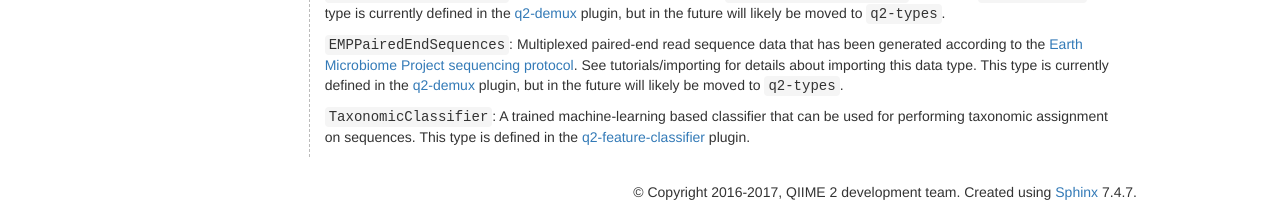
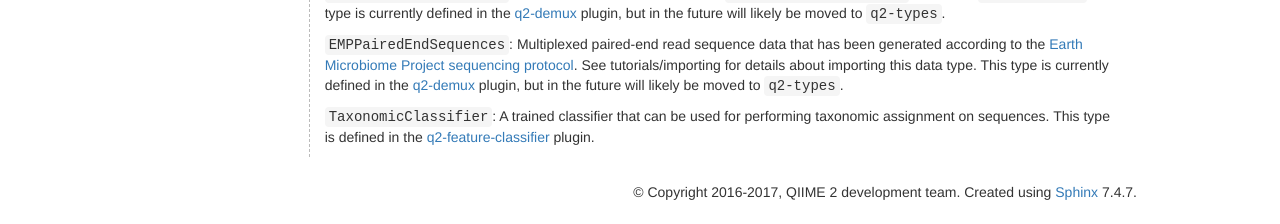
Before and after one commit to qiime2/docs, a Sphinx documentation site: the page built from source/semantic-types.rst, in a window 1280 px wide. Shown: the part 1401-1625 px from the top of the page. Built offline with Sphinx 7.4.7, drawn with Linux system fonts in a browser that asks for light colours; pages that are not in the unit, such as notebooks, are missing from menus; the version number could not be read and is left out.

```diff
--- a/source/semantic-types.rst
+++ b/source/semantic-types.rst
@@ -49,7 +49,7 @@ Unless otherwise noted the following semantic types are defined by, and importab
 
 ``EMPPairedEndSequences``: Multiplexed paired-end read sequence data that has been generated according to the `Earth Microbiome Project sequencing protocol <http://www.earthmicrobiome.org/protocols-and-standards/>`_. See :doc:`tutorials/importing` for details about importing this data type. This type is currently defined in the `q2-demux`_ plugin, but in the future will likely be moved to ``q2-types``.
 
-``TaxonomicClassifier``: A trained machine-learning based classifier that can be used for performing taxonomic assignment on sequences. This type is defined in the `q2-feature-classifier`_ plugin.
+``TaxonomicClassifier``: A trained classifier that can be used for performing taxonomic assignment on sequences. This type is defined in the `q2-feature-classifier`_ plugin.
 
 .. _q2-types: https://github.com/qiime2/q2-types
 
--- a/source/tutorials/feature-classifier.rst
+++ b/source/tutorials/feature-classifier.rst
@@ -32,7 +32,7 @@ We will also download the representative sequences from the `Moving Pictures`_ t
    :url: https://data.qiime2.org/2017.4/tutorials/training-feature-classifiers/rep-seqs.qza
    :saveas: rep-seqs.qza
 
-Next we import these data into QIIME 2 Artifacts.
+Next we import these data into QIIME 2 Artifacts. Since the Greengenes reference taxonomy file (:file:`85_otu_taxonomy.txt`) is a tab-separated (TSV) file without a header, we must specify ``HeaderlessTSVTaxonomyFormat`` as the *source format* since the default *source format* requires a header.
 
 .. command-block::
 
@@ -43,6 +43,7 @@ Next we import these data into QIIME 2 Artifacts.
 
    qiime tools import \
      --type FeatureData[Taxonomy] \
+     --source-format HeaderlessTSVTaxonomyFormat \
      --input-path 85_otu_taxonomy.txt \
      --output-path ref-taxonomy.qza
 
```
